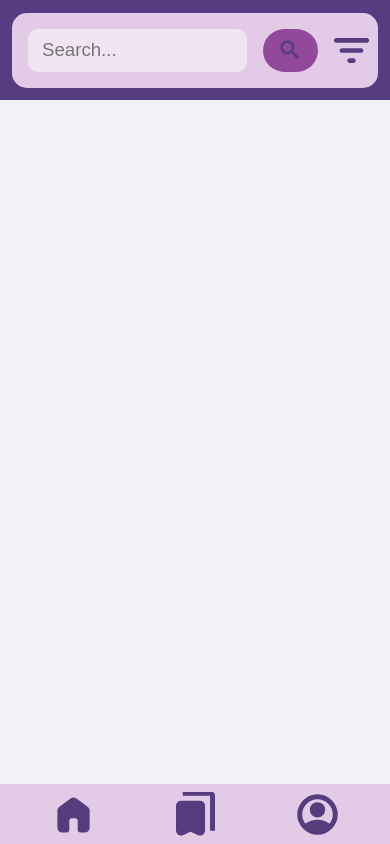
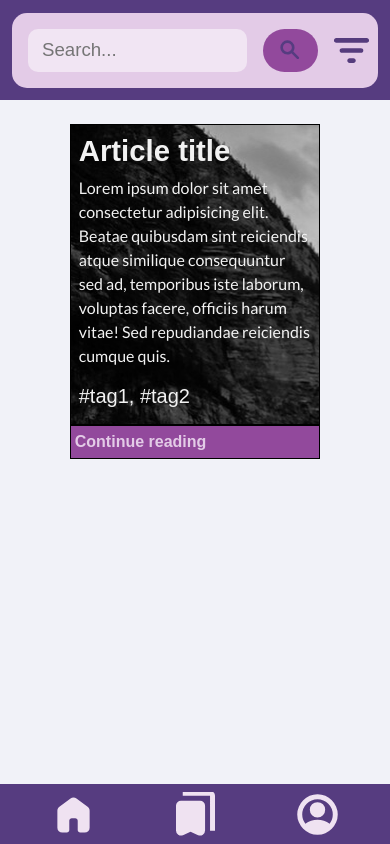
Before and after one commit to dibarra19976/bootstrapEJ4, a plain HTML site: page index.html in a window 390 px wide. Drawn offline with nearby package versions, Linux system fonts and the light colour scheme; a web font is replaced by a local one.

Commit message:
cards almost done

```diff
--- a/index.html
+++ b/index.html
@@ -51,13 +51,14 @@
                 type="submit"
                 value="Submit"
               />
-              <div class="dropdown col-1 h-100 align-content-center me-3" >
+              <div class="dropdown col-1 h-100 align-content-center me-3">
                 <a
                   class=" "
                   href="#"
                   role="button"
-
-                  data-bs-toggle="dropdown" data-bs-auto-close="outside" aria-expanded="false"
+                  data-bs-toggle="dropdown"
+                  data-bs-auto-close="outside"
+                  aria-expanded="false"
                 >
                   <img
                     src="./ico/filter_list_FILL1_wght400_GRAD200_opsz24.svg"
@@ -131,10 +132,34 @@
       </div>
     </div>
 
-    <div class="container content"></div>
+    <div class="container-fluid content w-100">
+      <div class="container w-75 article-card h-auto " >
+        <div class="row g-2" >
+          <div class="col-4 h-100 d-sm-none d-md-block d-none d-sm-block">
+            <img src="./img/16-9.png" alt="" class="img-fluid h-100 w-100" />
+          </div>
+
+          <div class="col  h-100  " >
+            <div class="card-content p-2">
+              <h1>Article title</h1>
+              <p class="">
+                Lorem ipsum dolor sit amet consectetur adipisicing elit. Beatae
+                quibusdam sint reiciendis atque similique consequuntur sed ad,
+                temporibus iste laborum, voluptas facere, officiis harum vitae!
+                Sed repudiandae reiciendis cumque quis.
+              </p>
+              <h5>
+                #tag1, #tag2
+              </h5>
+            </div>
+            <div class="continue w-100 p-1 m-0">Continue reading</div>
+          </div>
+        </div>
+      </div>
+    </div>
 
     <div
-      class="container-fluid bg-secondary fixed-bottom d-block d-sm-block d-md-none"
+      class="container-fluid bg-primary fixed-bottom d-block d-sm-block d-md-none"
     >
       <div class="container text-center" style="height: 60px">
         <div class="row align-items-center navb h-100">
@@ -142,21 +167,21 @@
             <img
               src="./ico/home_FILL1_wght400_GRAD200_opsz24.svg"
               alt=""
-              class="h-100 filter-primary"
+              class="h-100 filter-secondary"
             />
           </div>
           <div class="col h-75">
             <img
               src="./ico/bookmarks_FILL1_wght400_GRAD200_opsz24.svg"
               alt=""
-              class="h-100 filter-primary"
+              class="h-100 filter-secondary"
             />
           </div>
           <div class="col h-75">
             <img
               src="./ico/account_circle_FILL1_wght400_GRAD200_opsz24.svg"
               alt=""
-              class="h-100 filter-primary"
+              class="h-100 filter-secondary"
             />
           </div>
         </div>
--- a/style.css
+++ b/style.css
@@ -1,122 +1,161 @@
-@import url('https://fonts.googleapis.com/css2?family=Gabarito:wght@400;500;600;700;800;900&family=Poppins:ital,wght@0,400;0,500;0,600;1,400;1,500&display=swap');
-@import url('https://fonts.googleapis.com/css2?family=Lato:ital,wght@0,100;0,300;0,400;0,700;0,900;1,100;1,300;1,400;1,700;1,900');
+@import url("https://fonts.googleapis.com/css2?family=Gabarito:wght@400;500;600;700;800;900&family=Poppins:ital,wght@0,400;0,500;0,600;1,400;1,500&display=swap");
+@import url("https://fonts.googleapis.com/css2?family=Lato:ital,wght@0,100;0,300;0,400;0,700;0,900;1,100;1,300;1,400;1,700;1,900");
 
-.bg-primary{
-    background-color: #563c80  !important;
+.bg-primary {
+  background-color: #563c80 !important;
 }
 
-.bg-secondary{
-    background-color: #e3cbe7   !important;
+.bg-secondary {
+  background-color: #e3cbe7 !important;
 }
 
-.navb{
-    color: #f1f2f8 ;
-    font-family: 'Gabarito', sans-serif !important;
+.navb {
+  color: #f1f2f8;
+  font-family: "Gabarito", sans-serif !important;
   font-size: 14pt !important;
 }
 
-.searchbar{
+.searchbar {
   border-radius: 15px;
 }
 
-.searchbarInside{
+.searchbarInside {
   background-color: #f1e5f3 !important;
   border-radius: 10px;
-
 }
 
-.logo{
+.logo {
   height: auto;
   width: 4em;
 }
 
-li{
+li {
   float: left;
   list-style: none;
   transition: 0.1s !important;
 }
 
-li:hover{
+li:hover {
   color: #e3cbe7;
 }
 
-.transparent-input{
-    background-color:rgba(0,0,0,0) !important;
-    border:none !important;
+.transparent-input {
+  background-color: rgba(0, 0, 0, 0) !important;
+  border: none !important;
 }
 
-.btn{
-    background-color: #92499c  !important;
+.btn {
+  background-color: #92499c !important;
   border-radius: 30px !important;
   color: #f1f2f8 !important;
   font-size: 12pt !important;
   transition: 0.1s !important;
 }
 
-.btn:hover{
-    background-color: #f1e5f3  !important;
+.btn:hover {
+  background-color: #f1e5f3 !important;
   color: #70727c !important;
-
 }
 
-input[type="text"]:focus{
+input[type="text"]:focus {
   box-shadow: inset 0 -1px 0 #ddd !important;
 }
 
-.filter-primary{
-    filter: invert(25%) sepia(17%) saturate(1917%) hue-rotate(221deg) brightness(97%) contrast(91%);
+.filter-primary {
+  filter: invert(25%) sepia(17%) saturate(1917%) hue-rotate(221deg)
+    brightness(97%) contrast(91%);
   transition: 0.1s;
 }
 
-.btn-img{
+.btn-img {
   background: url(./ico/download.svg) no-repeat scroll 7px 7px;
   background-position: center;
 }
 
-.filter-primary:hover{
-    filter: invert(88%) sepia(11%) saturate(201%) hue-rotate(246deg) brightness(104%) contrast(92%);}
-/* *{
-    outline: 1px red solid;
-} */
+.filter-secondary {
+  filter: invert(88%) sepia(11%) saturate(201%) hue-rotate(246deg)
+    brightness(104%) contrast(92%);
+}
+.filter-primary:hover {
+  filter: invert(88%) sepia(11%) saturate(201%) hue-rotate(246deg)
+    brightness(104%) contrast(92%);
+}
 
-p{
-    font-family: 'Lato', sans-serif !important;
+.filter-secondary:hover {
+  filter: invert(96%) sepia(8%) saturate(93%) hue-rotate(194deg) brightness(96%)
+    contrast(104%);
+}
+
+p {
+  font-family: "Lato", sans-serif !important;
   color: #080911 !important;
 }
 
-body{
+body {
   background-color: #f1f2f8 !important;
 }
 
-.dropdown-menu{
-    font-family: 'Gabarito', sans-serif !important;
+.dropdown-menu {
+  font-family: "Gabarito", sans-serif !important;
   font-size: 12pt !important;
   background-color: #f1f2f8 !important;
-    border: 1px solid  #563c80    !important;
+  border: 1px solid #563c80 !important;
+}
+
+input[type="checkbox"] {
+  border-radius: 5px !important;
+  border-color: #e3cbe7 !important;
+  transition: 0.1s;
+}
+
+input[type="checkbox"]:checked {
+  background-color: #92499c !important;
+}
+input[type="checkbox"]:hover:checked {
+  background-color: #e3cbe7 !important;
+}
+
+input[type="checkbox"]:focus {
+  box-shadow: inset 0 -1px 0 #ddd !important;
+}
+
+.dropdown-item:active {
+  background-color: #e3cbe7 !important;
+}
+
+.article-card h1 {
+  font-family: "Gabarito", sans-serif !important;
+  font-weight:900;
+  font-size: 22pt;
+}
+
+.article-card h5{
+  font-family: "Gabarito", sans-serif !important;
+  font-weight:300;
+}
+.card-content {
+  background-color: #e3cbe7 !important;
+  border: 1px solid black !important ;
+}
+
+.continue{
+  background-color: #92499c !important;
+  color: #e3cbe7 !important;
+  border: 1px solid black !important ;
+  font-family: "Gabarito", sans-serif !important;
+  font-weight: bold;
 }
 
 
-input[type=checkbox] {
-    border-radius: 5px !important;
-    border-color: #e3cbe7!important;
-    transition: 0.1s;
+@media (max-width: 768px) {
+  .card-content{
+    background-image: url(./img/1366_2000.jpg) !important;
+    color: #f1f2f8 !important;
+    filter: grayscale(100%);
   }
 
-input[type=checkbox]:checked {
-    background-color: #92499c !important;
+  .card-content p{
+    color: #f1f2f8 !important;
 
   }
-input[type=checkbox]:hover:checked {
-    background-color: #e3cbe7 !important;
-
   }
-
-input[type=checkbox]:focus{
-    box-shadow: inset 0 -1px 0 #ddd !important;
-
-}
-
-.dropdown-item:active{
-    background-color: #e3cbe7 !important;
-
-}
```
Also changed, not shown: img/1366_2000.jpg (added), img/16-9.png (added). Lines whose indentation alone changed are shown as unchanged.
